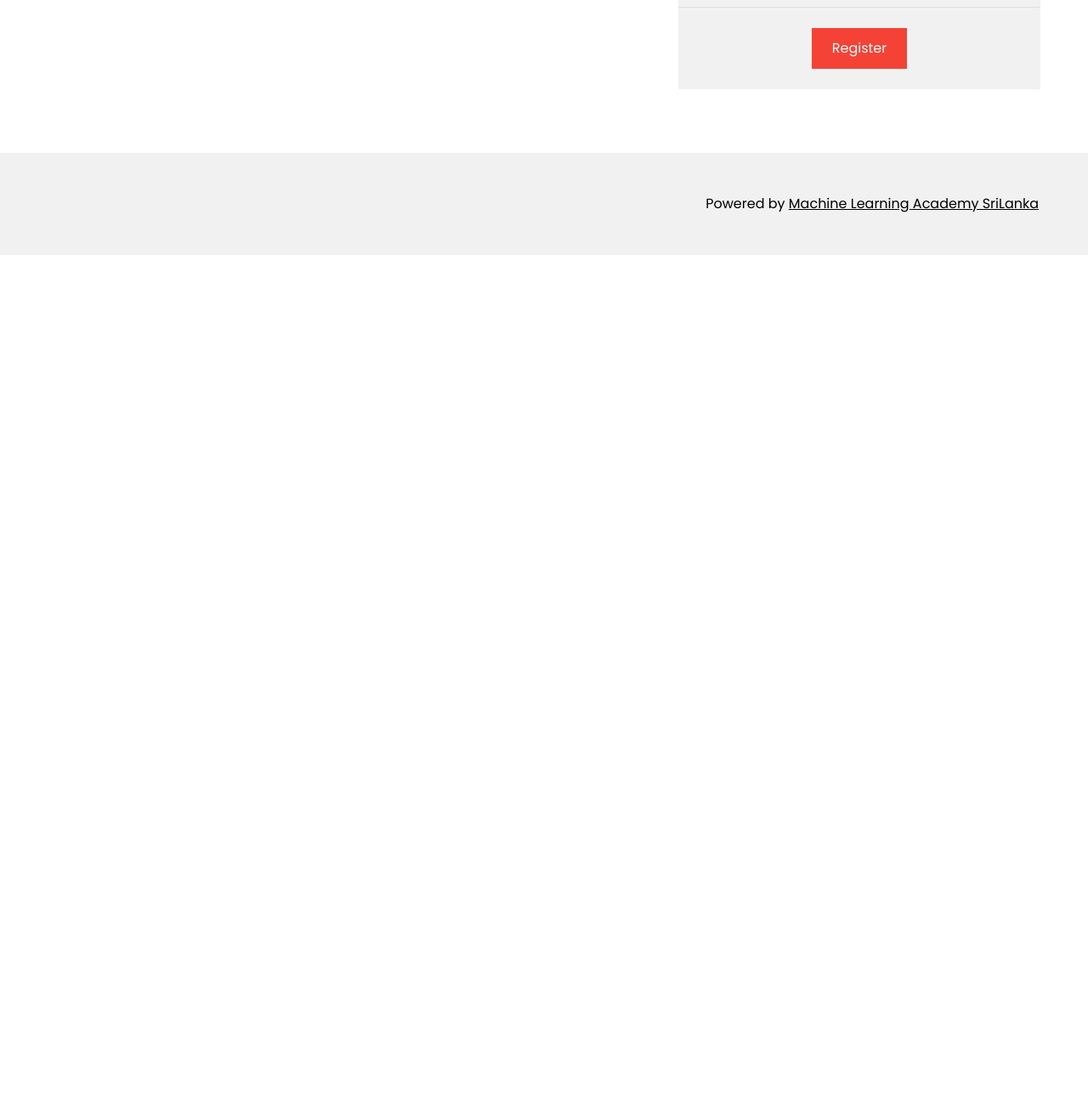
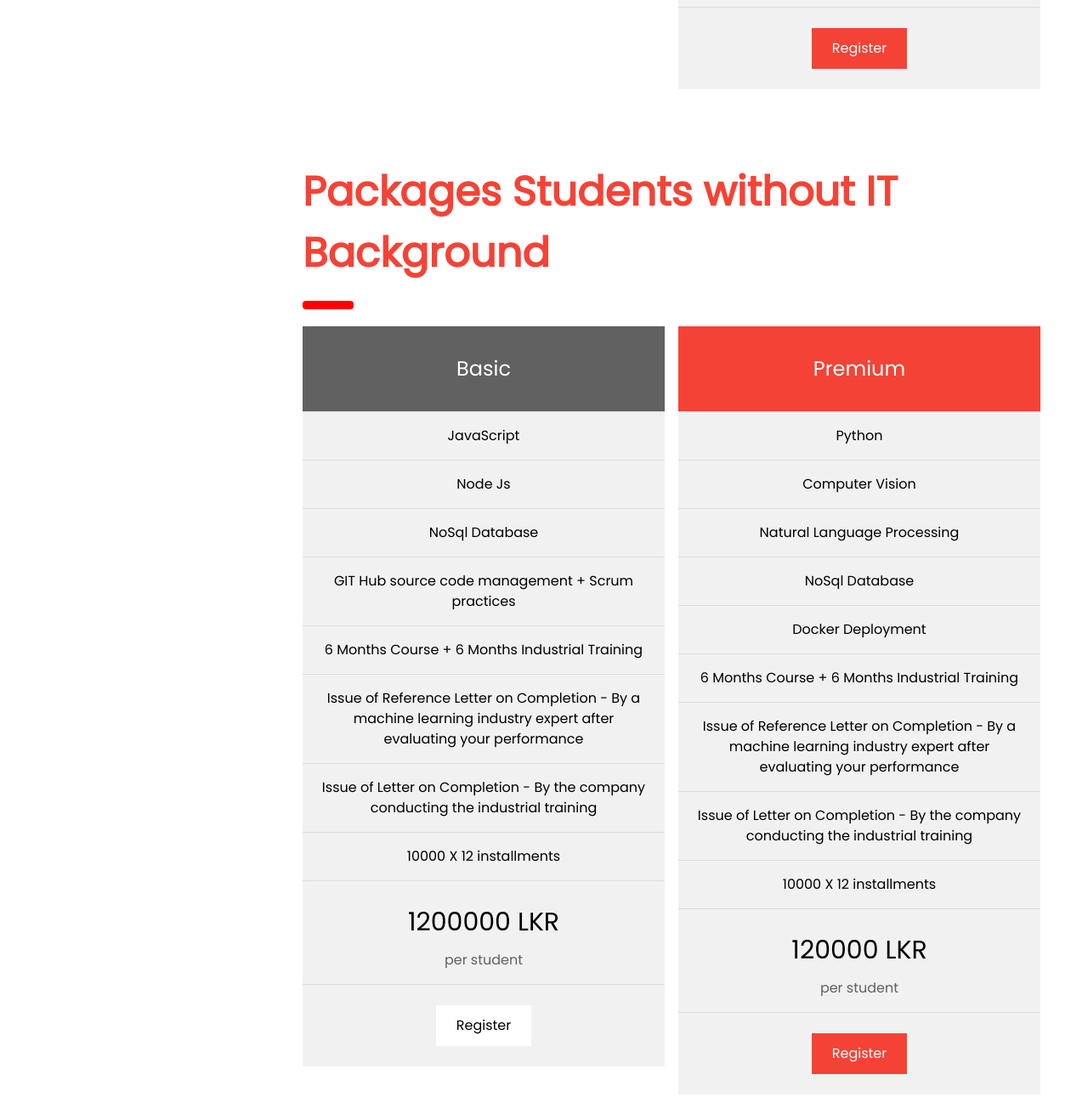
Before and after one commit to mlacademysl/home, a plain HTML site: page index.html in a window 1280 px wide. Shown: the part 4642-5933 px from the top of the page at 85% size. Before the commit the page ends 4942 px from the top, so only its background shows below. Drawn offline with nearby package versions, Linux system fonts and the light colour scheme.

Commit message:
Update index.html
js package added

```diff
--- a/index.html
+++ b/index.html
@@ -243,6 +243,62 @@ body {font-size:16px;}
   </div>
 
 
+  <!-- Packages / Pricing Tables -->
+  <div class="w3-container" id="packages_nit" style="margin-top:75px">
+    <h1 class="w3-xxxlarge w3-text-red"><b>Packages Students without IT Background</b></h1>
+    <hr style="width:50px;border:5px solid red" class="w3-round">
+
+  </div>
+
+  <div class="w3-row-padding">
+    <div class="w3-half w3-margin-bottom">
+      <ul class="w3-ul w3-light-grey w3-center">
+        <li class="w3-dark-grey w3-xlarge w3-padding-32">Basic</li>
+        <li class="w3-padding-16">JavaScript</li>
+        <li class="w3-padding-16">Node Js</li>
+        <li class="w3-padding-16">NoSql Database</li>
+        <li class="w3-padding-16">GIT Hub source code management + Scrum practices</li>
+<li class="w3-padding-16">6 Months Course + 6 Months Industrial Training</li>
+<li class="w3-padding-16">Issue of Reference Letter on Completion - By a machine learning industry expert after evaluating your performance</li>
+<li class="w3-padding-16">Issue of Letter on Completion - By the company conducting the industrial training</li>
+
+        <li class="w3-padding-16">10000 X 12 installments</li>
+        <li class="w3-padding-16">
+          <h2>1200000 LKR</h2>
+          <span class="w3-opacity">per student</span>
+        </li>
+        <li class="w3-light-grey w3-padding-24">
+          <button onclick="opennitbasic()" class="w3-button w3-white w3-padding-large w3-hover-black">Register</button>
+        </li>
+      </ul>
+    </div>
+
+    <div class="w3-half">
+      <ul class="w3-ul w3-light-grey w3-center">
+        <li class="w3-red w3-xlarge w3-padding-32">Premium</li>
+        <li class="w3-padding-16">Python</li>
+        <li class="w3-padding-16">Computer Vision</li>
+<li class="w3-padding-16">Natural Language Processing</li>
+
+        <li class="w3-padding-16">NoSql Database</li>
+        <li class="w3-padding-16">Docker Deployment</li>
+<li class="w3-padding-16">6 Months Course + 6 Months Industrial Training</li>
+<li class="w3-padding-16">Issue of Reference Letter on Completion - By a machine learning industry expert after evaluating your performance</li>
+<li class="w3-padding-16">Issue of Letter on Completion - By the company conducting the industrial training</li>
+
+        <li class="w3-padding-16">10000 X 12 installments</li>
+        <li class="w3-padding-16">
+          <h2>120000 LKR</h2>
+          <span class="w3-opacity">per student</span>
+        </li>
+        <li class="w3-light-grey w3-padding-24">
+          <button onclick="opennitpremium()" class="w3-button w3-red w3-padding-large w3-hover-black">Register</button>
+        </li>
+      </ul>
+    </div>
+  </div>
+
+
 <!-- End page content -->
 </div>
 
```
